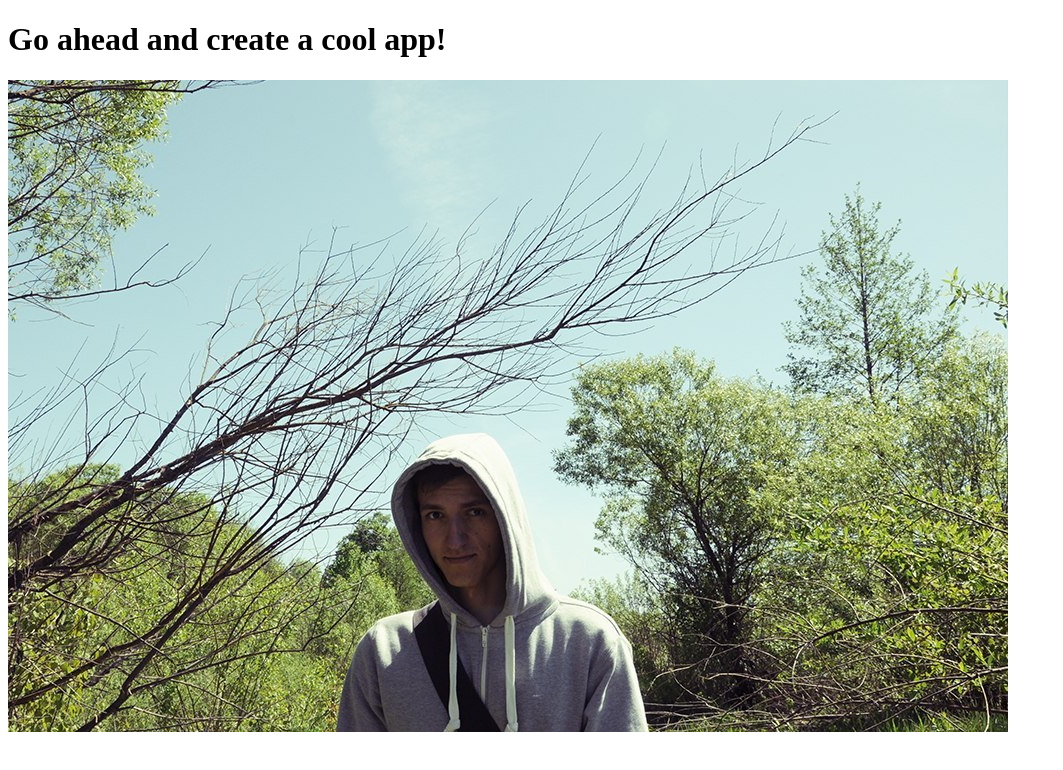
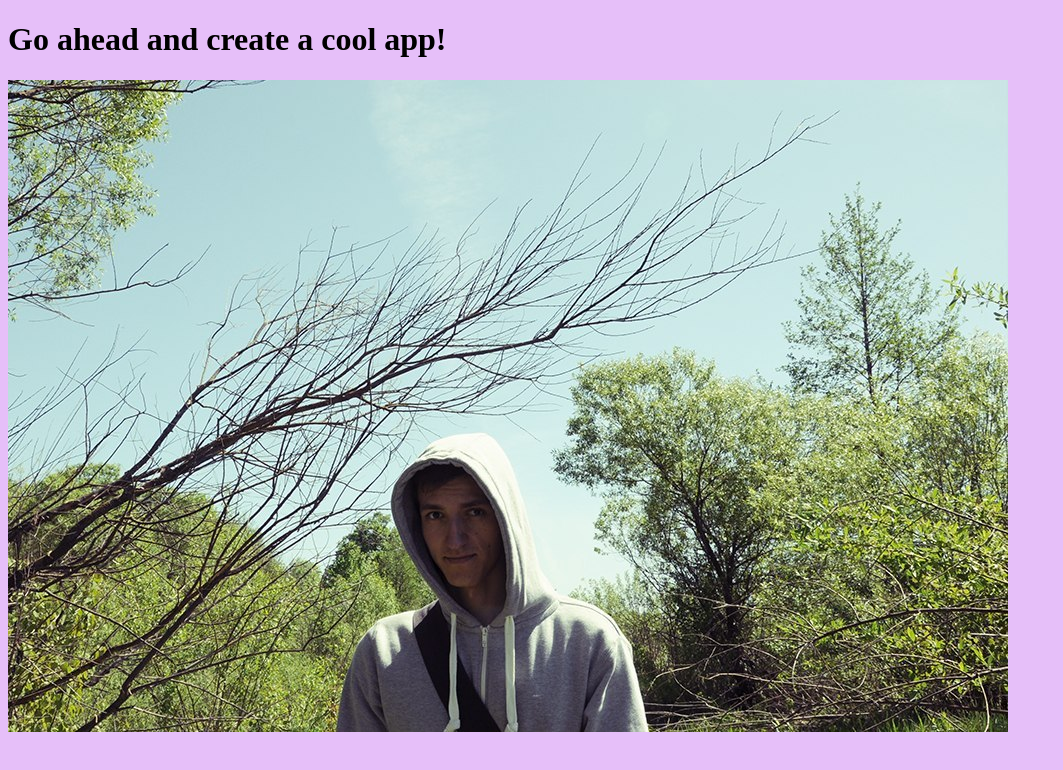
Before and after one commit to mYokha/collaba, a React app: page / in a window 1280 px wide. Shown: the top 770 px of the page, without its empty margins (0-1063 px from the left). Built offline with nearby package versions, Linux system fonts and the light colour scheme.

Commit message:
Fix styles loaders, move index.jsx to app folder

```diff
--- a/app/App.jsx
+++ b/app/App.jsx
@@ -1,5 +1,6 @@
 import React from 'react'
 import photo from '../assets/img/test.jpg'
+import './styles/styles.scss'
 
 export default class App extends React.Component {
   render () {
--- a/index.jsx
+++ b/app/index.jsx
@@ -1,6 +1,6 @@
 import React from 'react'
 import { render } from 'react-dom'
-import App from './app/App'
+import App from './App'
 
 render(
   <App />,
--- a/app/styles/styles.scss
+++ b/app/styles/styles.scss
@@ -0,0 +1,3 @@
+body {
+  background-color: #e6bff9;
+}
--- a/package.json
+++ b/package.json
@@ -26,6 +26,7 @@
     "babel-preset-react": "^6.24.1",
     "babel-preset-stage-1": "^6.24.1",
     "clean-webpack-plugin": "^0.1.16",
+    "css-loader": "^0.28.7",
     "eslint": "^4.7.0",
     "eslint-config-standard": "^10.2.1",
     "eslint-config-standard-react": "^5.0.0",
@@ -37,7 +38,10 @@
     "eslint-plugin-standard": "^3.0.1",
     "file-loader": "^0.11.2",
     "html-webpack-plugin": "^2.30.1",
+    "node-sass": "^4.5.3",
+    "sass-loader": "^6.0.6",
     "standard": "^10.0.3",
+    "style-loader": "^0.18.2",
     "webpack": "^3.6.0",
     "webpack-dev-server": "^2.8.2"
   },
--- a/webpack.config.js
+++ b/webpack.config.js
@@ -15,7 +15,7 @@ const plugins = [
 ]
 
 module.exports = {
-  entry: './index.jsx',
+  entry: './app/index.jsx',
   output: {
     publicPath: '/',
     path: path.join(__dirname, 'static'),
```
